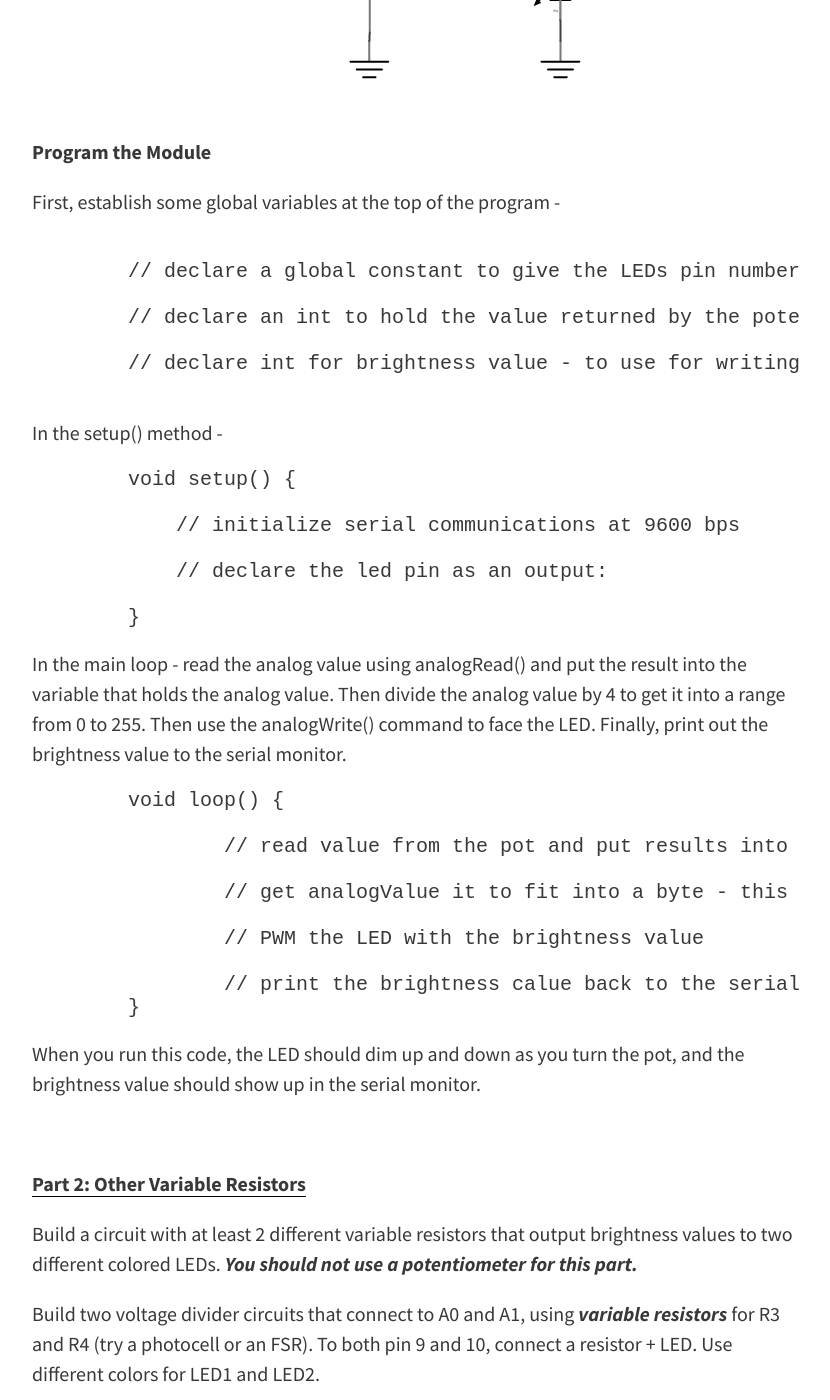
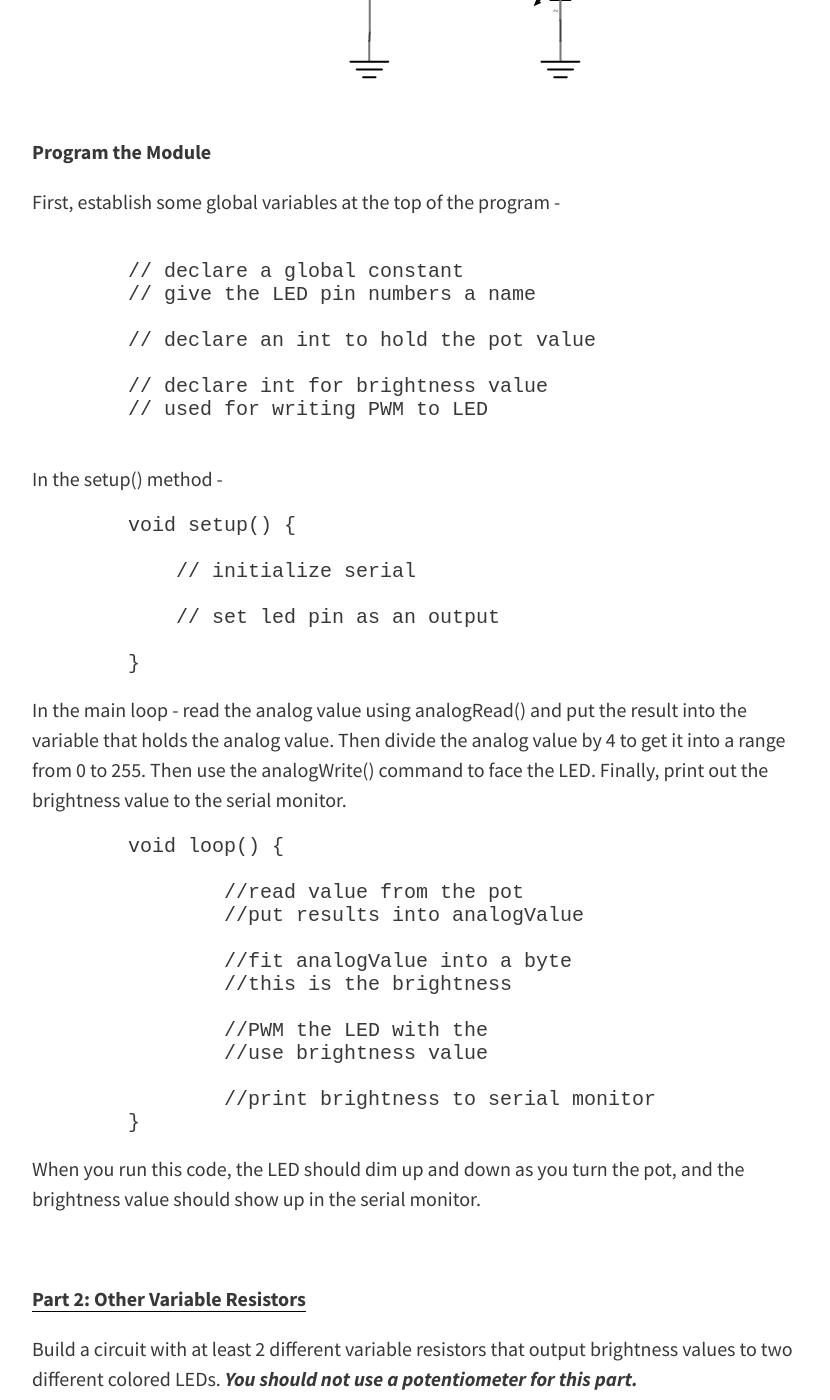
Before and after one commit to coloringchaos/object-f17, a Jekyll site: the page built from _posts/2017-9-18-lab4.md, in a window 1280 px wide and 1400 px high, scrolled down 1946 px. Shown: the whole window, without its empty margins (224-1054 px from the left). Built offline with Jekyll 4.4.1, drawn with Linux system fonts in a browser that asks for light colours; nearby versions of some CDN libraries.

Commit message:
lab 4 edits

```diff
--- a/_posts/2017-9-18-lab4.md
+++ b/_posts/2017-9-18-lab4.md
@@ -45,11 +45,13 @@ Build a circuit with a potentiometer as the input, and an LED as the output. Use
 First, establish some global variables at the top of the program -
 <pre>
 
-	// declare a global constant to give the LEDs pin number a name
+	// declare a global constant
+	// give the LED pin numbers a name
 
-	// declare an int to hold the value returned by the potentiometer, use analogValue
+	// declare an int to hold the pot value
 
-	// declare int for brightness value - to use for writing PWM to LED
+	// declare int for brightness value
+	// used for writing PWM to LED
 
 </pre>
 
@@ -58,9 +60,9 @@ In the setup() method -
 <pre>
 	void setup() {
 
-	    // initialize serial communications at 9600 bps
+	    // initialize serial
 
-	    // declare the led pin as an output:
+	    // set led pin as an output
 
 	}
 </pre>
@@ -71,13 +73,16 @@ read the analog value using analogRead() and put the result into the variable th
 <pre>
 	void loop() {
 
-		// read value from the pot and put results into analogValue
+		//read value from the pot
+		//put results into analogValue
 
-		// get analogValue it to fit into a byte - this is the brightness
+		//fit analogValue into a byte
+		//this is the brightness
 
-		// PWM the LED with the brightness value
+		//PWM the LED with the
+		//use brightness value
 
-		// print the brightness calue back to the serial monitor
+		//print brightness to serial monitor
 	}
 </pre>
 
```
